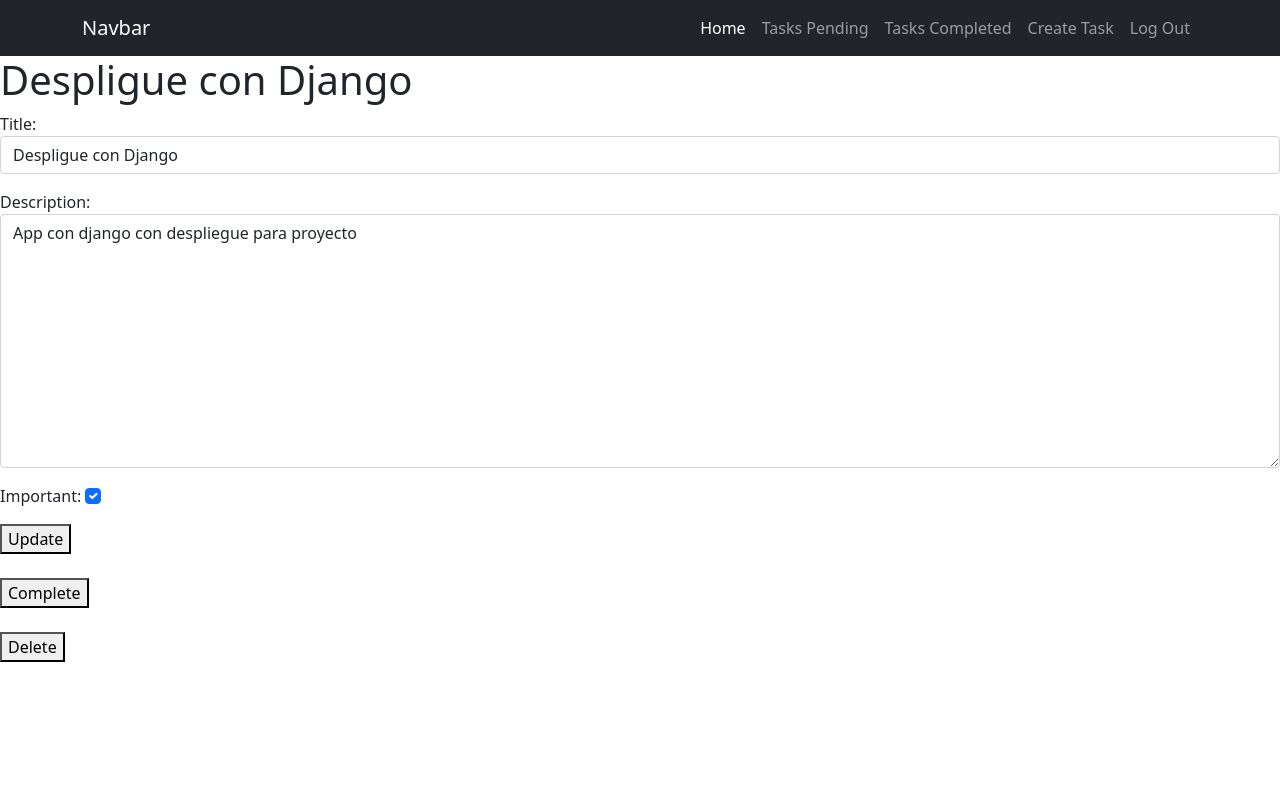
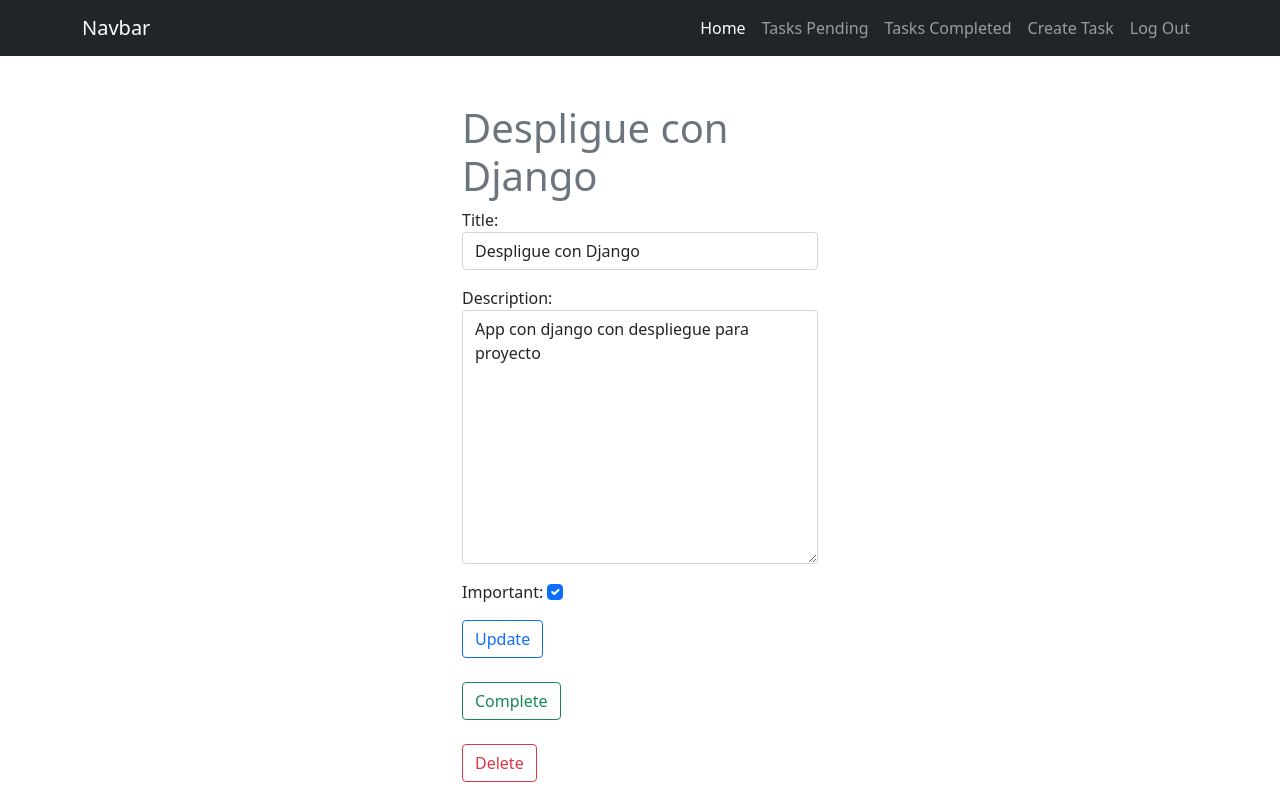
Before and after one commit to Evanderss/Authentication, a Django app: page /tasks/3/ in a window 1280 px wide. Run offline with Django 4.2, Linux system fonts and the light colour scheme; a user stored in the database is signed in; data comes from the database, SQL or seed files in the repository; both versions use the stored data as it was after the commit.

Commit message:
Terminando la aplicacion de bootstrap5

```diff
--- a/tasks/templates/task_detail.html
+++ b/tasks/templates/task_detail.html
@@ -1,21 +1,26 @@
 {% extends 'base.html' %}
-
 {% block content %}
-    <h1>{{task.title}}</h1>
+<main class="container">
+    <div class="row">
+        <div class="col-md-4 offset-md-4 mt-5">
+            <form method="post">
+                <h1 class="text-secondary">{{task.title}}</h1>
                 {{error}}
-    <form method="post">
                 {% csrf_token %}
                 {{form.as_p}}
-        <button>Update</button>
+                <button class="btn btn-outline-primary">Update</button>
             </form>
             <br>
             <form action="{% url 'complete_task' task.id %}" method="post">
                 {% csrf_token %}
-        <button>Complete</button>
+                <button class="btn btn-outline-success">Complete</button>
             </form>
             <br>
             <form action="{% url 'delete_task' task.id %}" method="post">
                 {% csrf_token %}
-        <button>Delete</button>
+                <button class="btn btn-outline-danger">Delete</button>
             </form>
+        </div>
+    </div>
+</main>
 {% endblock content %}
```
Also changed, not shown: db.sqlite3. Lines whose indentation alone changed are shown as unchanged.
